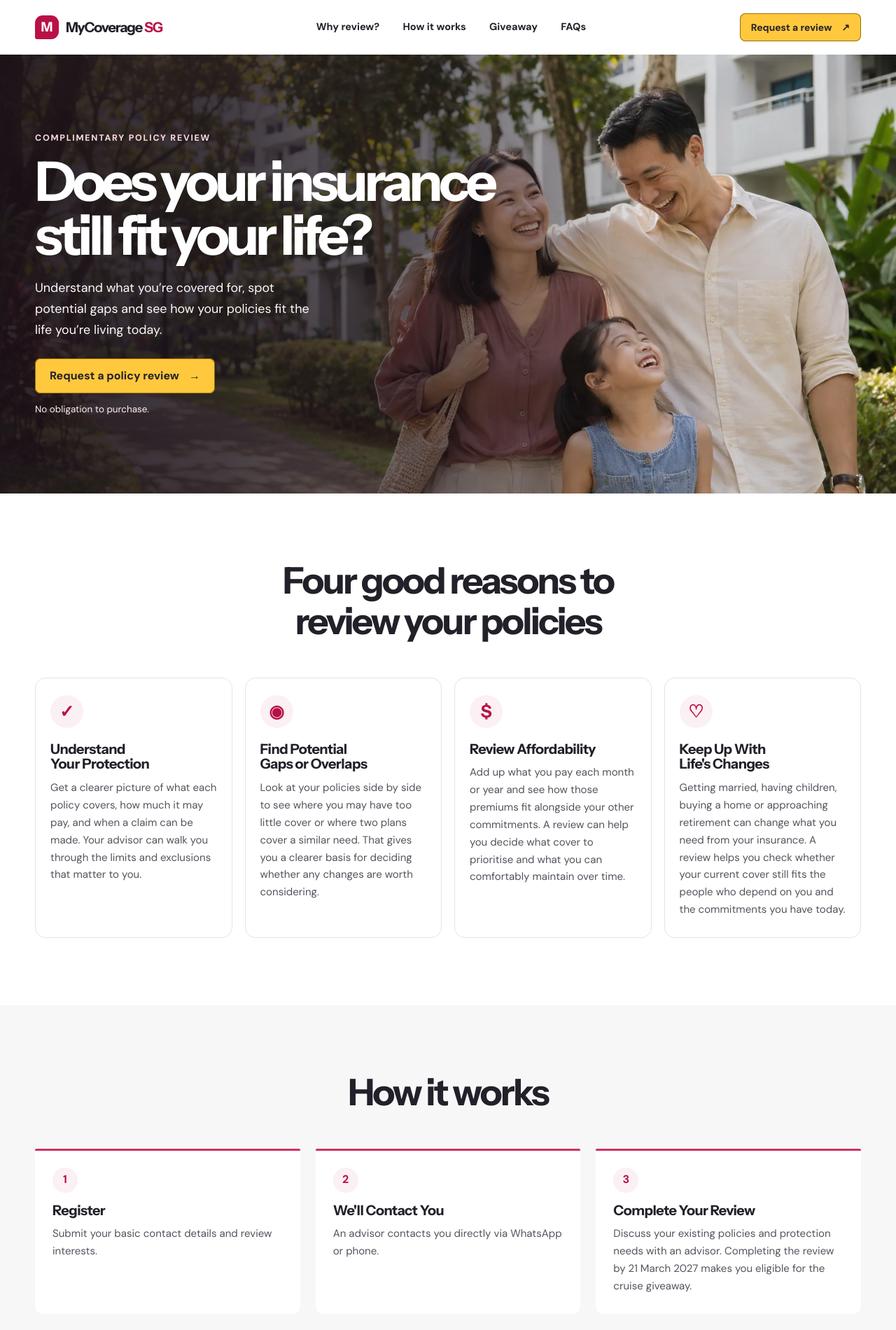
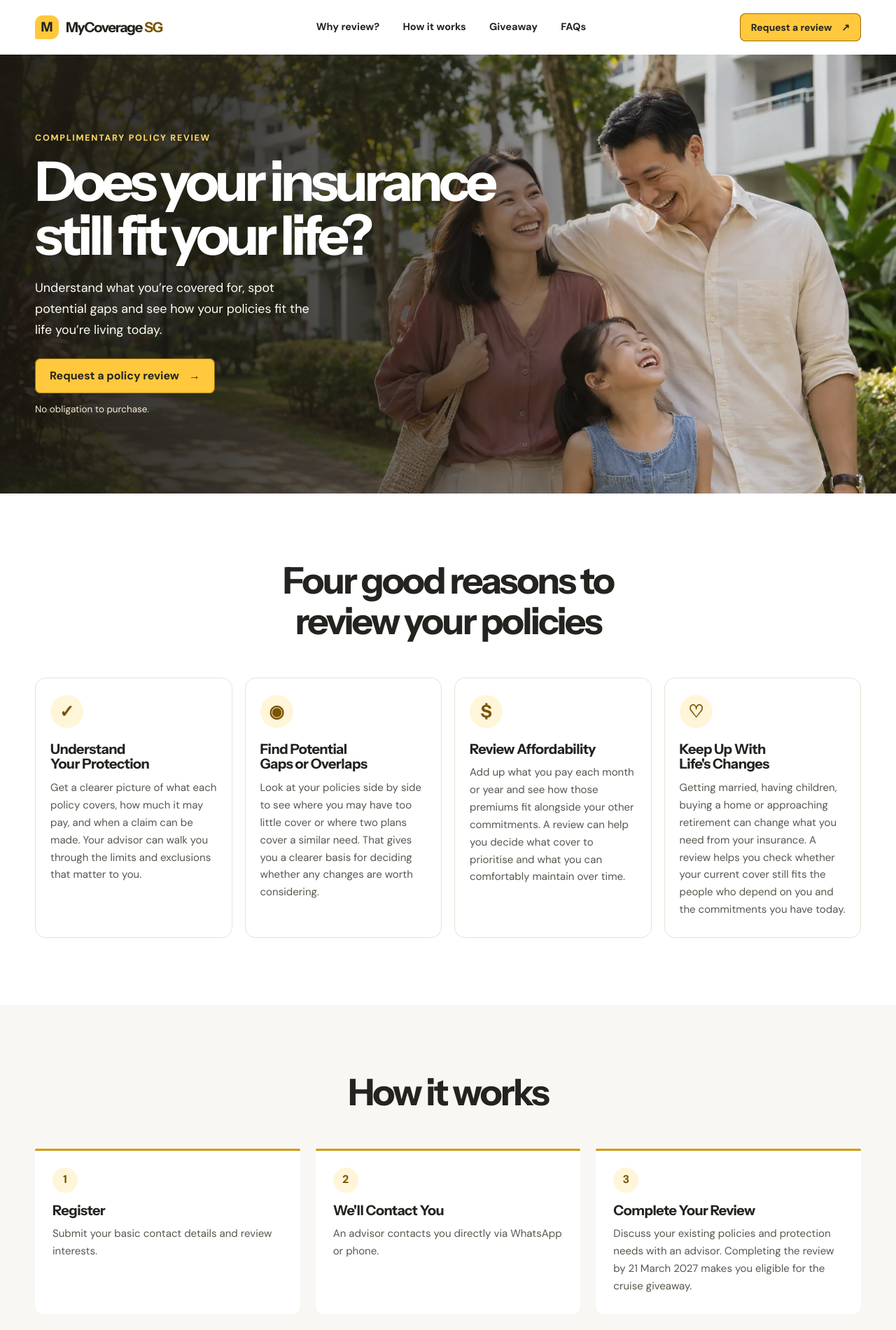
Before and after one commit to derektyc/mycoverage-sg, a plain HTML site: page index.html in a window 1280 px wide. Shown: the top 1900 px of the page at 70% size. Drawn offline with Linux system fonts and the light colour scheme.

Commit message:
Unify MyCoverage SG around gold and charcoal

```diff
--- a/index.html
+++ b/index.html
@@ -11,13 +11,13 @@
 <link href="https://fonts.googleapis.com/css2?family=DM+Sans:wght@400;500;600;700&family=Instrument+Sans:wght@400;500;600;700&display=swap" rel="stylesheet">
 <style>
 :root {
-  --ink: #22212a;
-  --muted: #56525d;
-  --brand: #b91146;
-  --brand-dark: #921036;
-  --blush: #fbf0f3;
+  --ink: #24231f;
+  --muted: #59564e;
+  --brand: #795400;
+  --brand-dark: #654600;
+  --gold-wash: #fff5d9;
   --paper: #fff;
-  --line: #e9e2e6;
+  --line: #e8e3d8;
   --title-font: "Instrument Sans", Arial, sans-serif;
 }
 
@@ -88,8 +88,8 @@ section[id] { scroll-margin-top: 24px; }
   height: 34px;
   place-items: center;
   border-radius: 11px 11px 11px 3px;
-  color: white;
-  background: var(--brand);
+  color: var(--ink);
+  background: #ffc83d;
   font-size: 1.18rem;
   letter-spacing: 0;
 }
@@ -142,12 +142,12 @@ nav a:hover { color: var(--brand); }
 .hero-image { object-fit: cover; object-position: center 14%; }
 .hero::after {
   content: "";
-  background: linear-gradient(90deg, rgba(24, 15, 23, .91) 0%, rgba(24, 15, 23, .80) 25%, rgba(24, 15, 23, .58) 48%, rgba(24, 15, 23, .08) 73%, transparent 100%);
+  background: linear-gradient(90deg, rgba(23, 21, 16, .91) 0%, rgba(23, 21, 16, .80) 25%, rgba(23, 21, 16, .58) 48%, rgba(23, 21, 16, .08) 73%, transparent 100%);
 }
 .hero-content { padding-block: 70px; }
 .eyebrow {
   margin-bottom: 13px;
-  color: #ffdae4;
+  color: #ffda65;
   font-size: .78rem;
   font-weight: 700;
   letter-spacing: .14em;
@@ -164,10 +164,10 @@ nav a:hover { color: var(--brand); }
 .hero-description {
   max-width: 400px;
   margin: 22px 0 26px;
-  color: #fff8fa;
+  color: #fffdf4;
   font-size: clamp(1rem, 1.4vw, 1.13rem);
 }
-.hero-note { margin-top: 12px; color: #fff0f4; font-size: .84rem; }
+.hero-note { margin-top: 12px; color: #f6eed8; font-size: .84rem; }
 
 .cards {
   display: grid;
@@ -188,11 +188,11 @@ nav a:hover { color: var(--brand); }
   place-items: center;
   border-radius: 50%;
   color: var(--brand);
-  background: var(--blush);
+  background: var(--gold-wash);
   font: 700 1.55rem/1 var(--title-font);
 }
 .card p, .step p { margin-top: 10px; color: var(--muted); font-size: .94rem; }
-.process-section { background: #f8f7f8; }
+.process-section { background: #f8f7f3; }
 .steps {
   display: grid;
   grid-template-columns: repeat(3,minmax(0,1fr));
@@ -203,7 +203,7 @@ nav a:hover { color: var(--brand); }
 }
 .step {
   padding: 24px 25px 27px;
-  border-top: 3px solid #cf3260;
+  border-top: 3px solid #d69a12;
   border-radius: 2px 2px 12px 12px;
   background: white;
 }
@@ -215,7 +215,7 @@ nav a:hover { color: var(--brand); }
   place-items: center;
   border-radius: 50%;
   color: var(--brand);
-  background: var(--blush);
+  background: var(--gold-wash);
   font-weight: 700;
 }
 
@@ -224,7 +224,7 @@ nav a:hover { color: var(--brand); }
   grid-template-columns: .96fr 1.04fr;
   overflow: hidden;
   border-radius: 22px;
-  background: var(--blush);
+  background: var(--gold-wash);
 }
 .campaign-visual { position: relative; min-height: 300px; margin: 0; background: #35656d; }
 .campaign-visual img { position: absolute; width: 100%; height: 100%; object-fit: cover; object-position: 48% center; }
@@ -234,13 +234,13 @@ nav a:hover { color: var(--brand); }
   bottom: 12px;
   padding: 3px 8px;
   border-radius: 4px;
-  background: #211921;
+  background: #25231e;
   color: white;
   font-size: .7rem;
 }
 .campaign-content { min-width: 0; padding: clamp(26px, 4vw, 55px); }
 .campaign-content h2 { max-width: 11.5em; }
-.campaign-content p { margin-top: 14px; color: #4a3b47; font-size: .96rem; }
+.campaign-content p { margin-top: 14px; color: #4b4332; font-size: .96rem; }
 .campaign-content h3 { margin-top: 23px; }
 .giveaway-dates { margin: 7px 0 0; padding: 0; list-style: none; }
 .giveaway-dates li {
@@ -249,12 +249,12 @@ nav a:hover { color: var(--brand); }
   gap: 8px 15px;
   align-items: baseline;
   padding-block: 10px;
-  border-bottom: 1px solid #e5cfd8;
+  border-bottom: 1px solid #e5d3a1;
   font-size: .88rem;
 }
 .campaign-content .btn { margin-top: 20px; }
 
-.enquiry-section { background: #f8f7f8; }
+.enquiry-section { background: #f8f7f3; }
 .enquiry-container { max-width: 850px; }
 .enquiry-intro { max-width: 680px; margin: 0 auto 27px; text-align: center; }
 .enquiry-intro h2 { margin-bottom: 14px; }
@@ -280,10 +280,10 @@ summary::-webkit-details-marker { display: none; }
 summary::after { content: "+"; flex: none; color: var(--brand); font-size: 1.5rem; line-height: 1; }
 details[open] summary::after { content: "−"; }
 details p { margin-bottom: 18px; color: var(--muted); }
-.site-footer { padding-block: 34px; color: #fff; background: #211921; }
+.site-footer { padding-block: 34px; color: #fff; background: #25231e; }
 .footer-content { display: flex; align-items: center; justify-content: space-between; gap: 16px; }
 .footer-content strong { font: 700 1.15rem/1 var(--title-font); }
-.footer-content p, .footer-content a { font-size: .85rem; color: #e5dbe0; }
+.footer-content p, .footer-content a { font-size: .85rem; color: #e5ded0; }
 .footer-content p { margin-top: 4px; }
 .footer-content a { text-underline-offset: 4px; white-space: nowrap; }
 
@@ -309,7 +309,7 @@ details p { margin-bottom: 18px; color: var(--muted); }
 @media (max-width: 760px) {
   .hero { min-height: 620px; align-items: end; }
   .hero-image { object-position: 70% 44%; }
-  .hero::after { background: linear-gradient(0deg, rgba(23, 12, 21, .95) 0%, rgba(23, 12, 21, .87) 25%, rgba(23, 12, 21, .53) 47%, transparent 74%); }
+  .hero::after { background: linear-gradient(0deg, rgba(23, 21, 16, .95) 0%, rgba(23, 21, 16, .87) 25%, rgba(23, 21, 16, .53) 47%, transparent 74%); }
   .hero-content { padding-block: 190px 45px; }
   .hero h1 { max-width: 11em; }
   .steps { grid-template-columns: 1fr; gap: 14px; }
```
